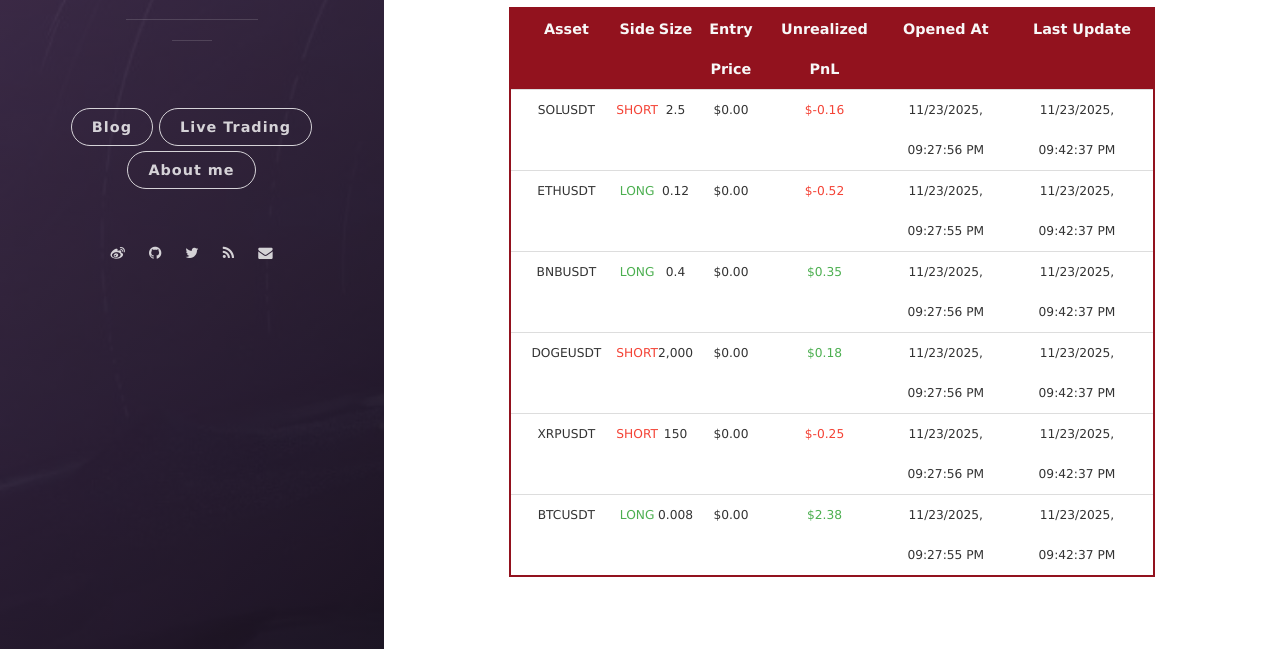
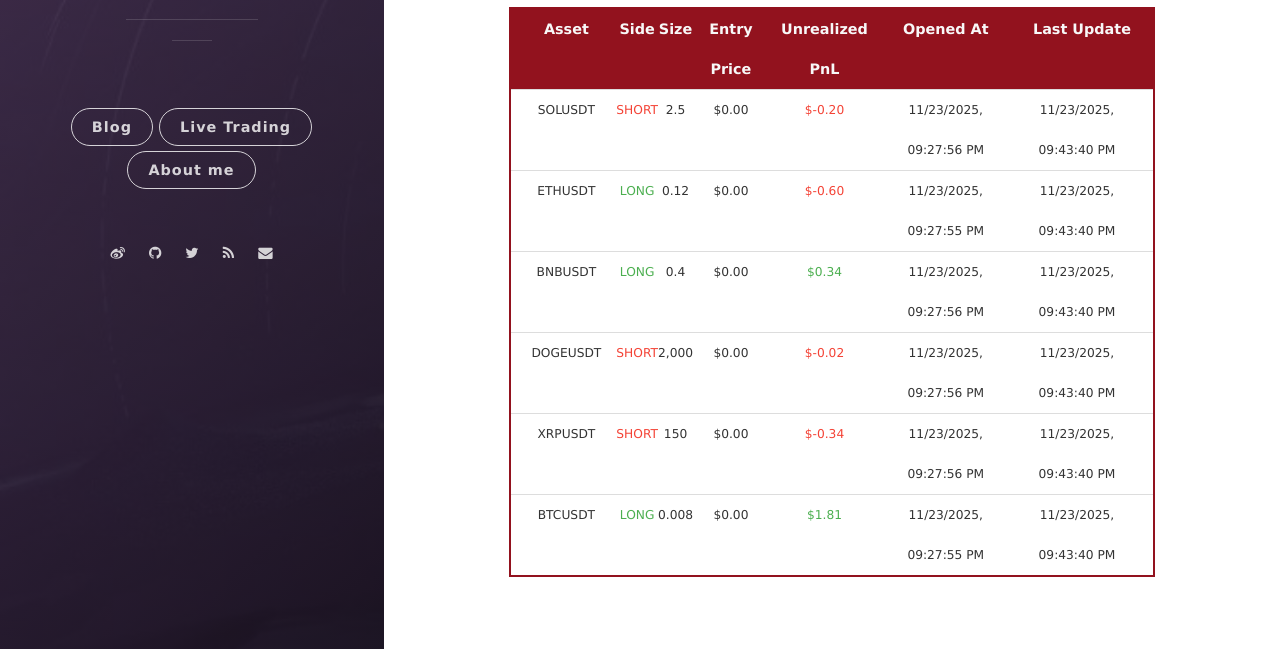
Before and after one commit to leeyegy/leeyegy.github.io, a Jekyll site: the page built from live-trading.html, in a window 1280 px wide and 1269 px high. Shown: the part 592-1241 px from the top of the window. Built offline with Jekyll 4.4.1, drawn with Linux system fonts in a browser that asks for light colours; nearby versions of some CDN libraries.

Commit message:
AccountMonitor: refresh positions 2025-11-24T05:43:40+08:00

```diff
--- a/assets/data/binance/positions.json
+++ b/assets/data/binance/positions.json
@@ -4,53 +4,53 @@
     "side": "SHORT",
     "size": 2.5,
     "entryPrice": 0.0,
-    "unrealizedPnl": -0.15680762,
+    "unrealizedPnl": -0.2,
     "openedAt": "2025-11-24T05:27:56+08:00",
-    "reportedAt": "2025-11-24T05:42:37+08:00"
+    "reportedAt": "2025-11-24T05:43:40+08:00"
   },
   {
     "symbol": "ETHUSDT",
     "side": "LONG",
     "size": 0.12,
     "entryPrice": 0.0,
-    "unrealizedPnl": -0.52225023,
+    "unrealizedPnl": -0.60291441,
     "openedAt": "2025-11-24T05:27:55+08:00",
-    "reportedAt": "2025-11-24T05:42:37+08:00"
+    "reportedAt": "2025-11-24T05:43:40+08:00"
   },
   {
     "symbol": "BNBUSDT",
     "side": "LONG",
     "size": 0.4,
     "entryPrice": 0.0,
-    "unrealizedPnl": 0.34901044,
+    "unrealizedPnl": 0.34,
     "openedAt": "2025-11-24T05:27:56+08:00",
-    "reportedAt": "2025-11-24T05:42:37+08:00"
+    "reportedAt": "2025-11-24T05:43:40+08:00"
   },
   {
     "symbol": "DOGEUSDT",
     "side": "SHORT",
     "size": 2000.0,
     "entryPrice": 0.0,
-    "unrealizedPnl": 0.18,
+    "unrealizedPnl": -0.02,
     "openedAt": "2025-11-24T05:27:56+08:00",
-    "reportedAt": "2025-11-24T05:42:37+08:00"
+    "reportedAt": "2025-11-24T05:43:40+08:00"
   },
   {
     "symbol": "XRPUSDT",
     "side": "SHORT",
     "size": 150.0,
     "entryPrice": 0.0,
-    "unrealizedPnl": -0.2527065,
+    "unrealizedPnl": -0.3411435,
     "openedAt": "2025-11-24T05:27:56+08:00",
-    "reportedAt": "2025-11-24T05:42:37+08:00"
+    "reportedAt": "2025-11-24T05:43:40+08:00"
   },
   {
     "symbol": "BTCUSDT",
     "side": "LONG",
     "size": 0.008,
     "entryPrice": 0.0,
-    "unrealizedPnl": 2.37974492,
+    "unrealizedPnl": 1.8078,
     "openedAt": "2025-11-24T05:27:55+08:00",
-    "reportedAt": "2025-11-24T05:42:37+08:00"
+    "reportedAt": "2025-11-24T05:43:40+08:00"
   }
 ]
```
